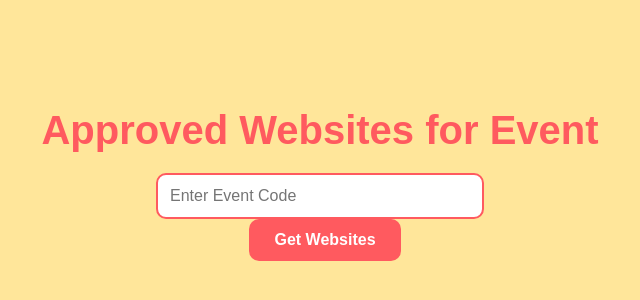
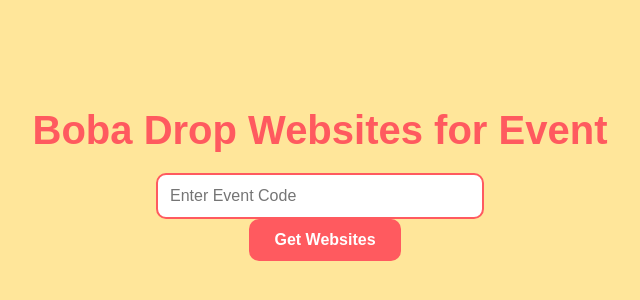
Before and after one commit to WolfGamer2/boba-database, a plain HTML site: page index.html in a window 1280 px wide. Shown: the part 196-496 px from the top of the page, without its empty margins (320-960 px from the left). Drawn offline with Linux system fonts and the light colour scheme.

Commit message:
Update index.html

```diff
--- a/index.html
+++ b/index.html
@@ -97,7 +97,7 @@
     </style>
 </head>
 <body>
-    <h1>Approved Websites for Event</h1>
+    <h1>Boba Drop Websites for Event</h1>
     <input type="text" id="eventCode" placeholder="Enter Event Code" />
     <button onclick="fetchWebsites()">Get Websites</button>
 
```
